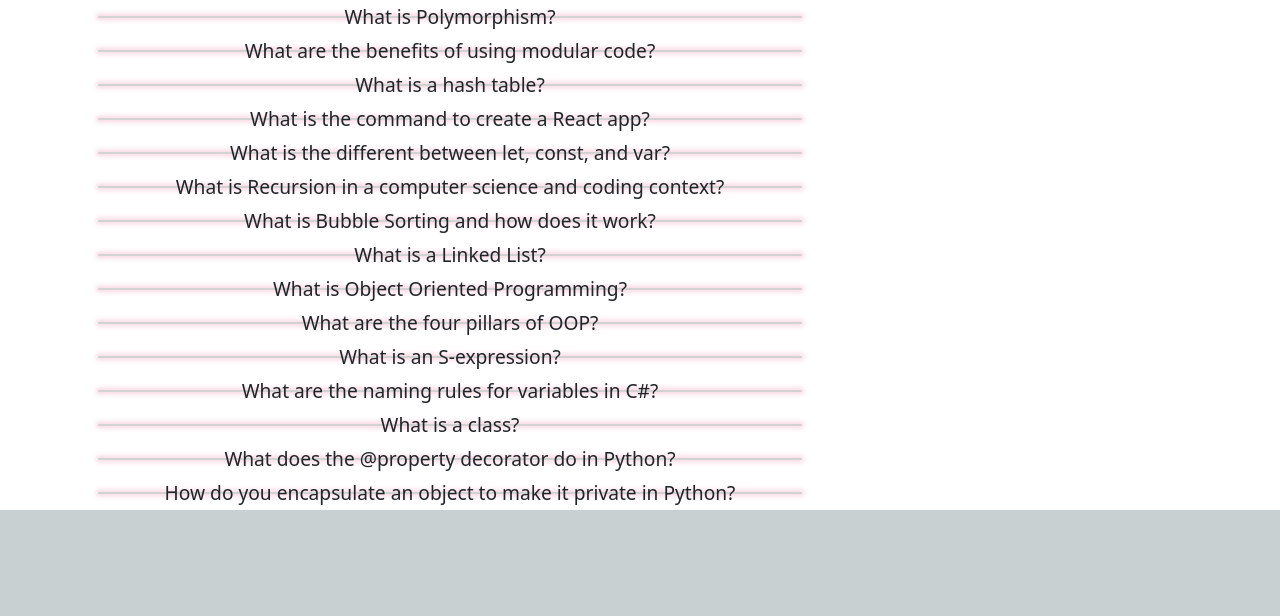
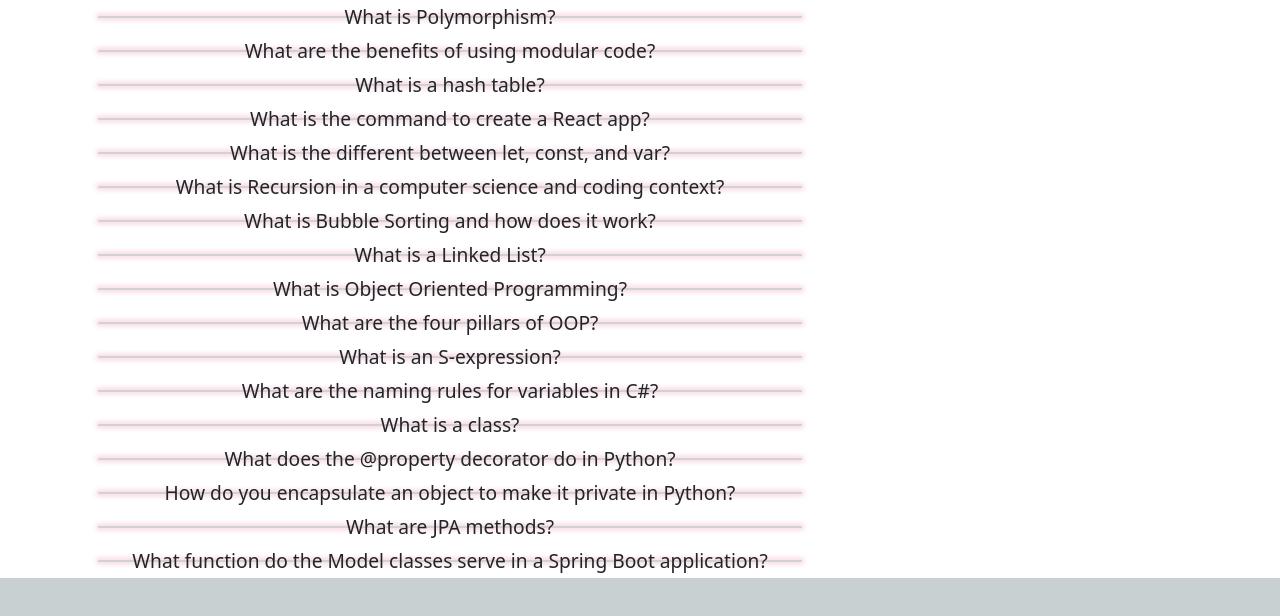
Before and after one commit to sarahwylie/flashcards, a React (Create React App) app: page / in a window 1280 px wide. Shown: the top 616 px of the page. Built offline with nearby package versions, Linux system fonts and the light colour scheme.

Commit message:
added some questions

```diff
--- a/src/components/Queries.js
+++ b/src/components/Queries.js
@@ -88,6 +88,18 @@ const queries = [
       question: 'How do you encapsulate an object to make it private in Python?',
       answer: 'Add double underscores before and after (__object__)',
       source: 'https://learn.microsoft.com/en-us/training/modules/python-object-oriented-programming/6-exercise-game-transitions-with-methods'
+    },
+    {
+      id: 16,
+      question: 'What are JPA methods?',
+      answer: 'Pre-made query methods you can use by defining them inside the repository interface.',
+      source: 'https://www.freecodecamp.org/news/spring-boot-tutorial-build-fast-modern-java-app/'
+    },
+    {
+      id: 17,
+      question: 'What function do the Model classes serve in a Spring Boot application?',
+      answer: 'Each model class corresponds to a database table with the same name, and fields in the model class will be columns in the corresponding table.',
+      source: 'https://www.freecodecamp.org/news/spring-boot-tutorial-build-fast-modern-java-app/'
     }
   ]
 
```
